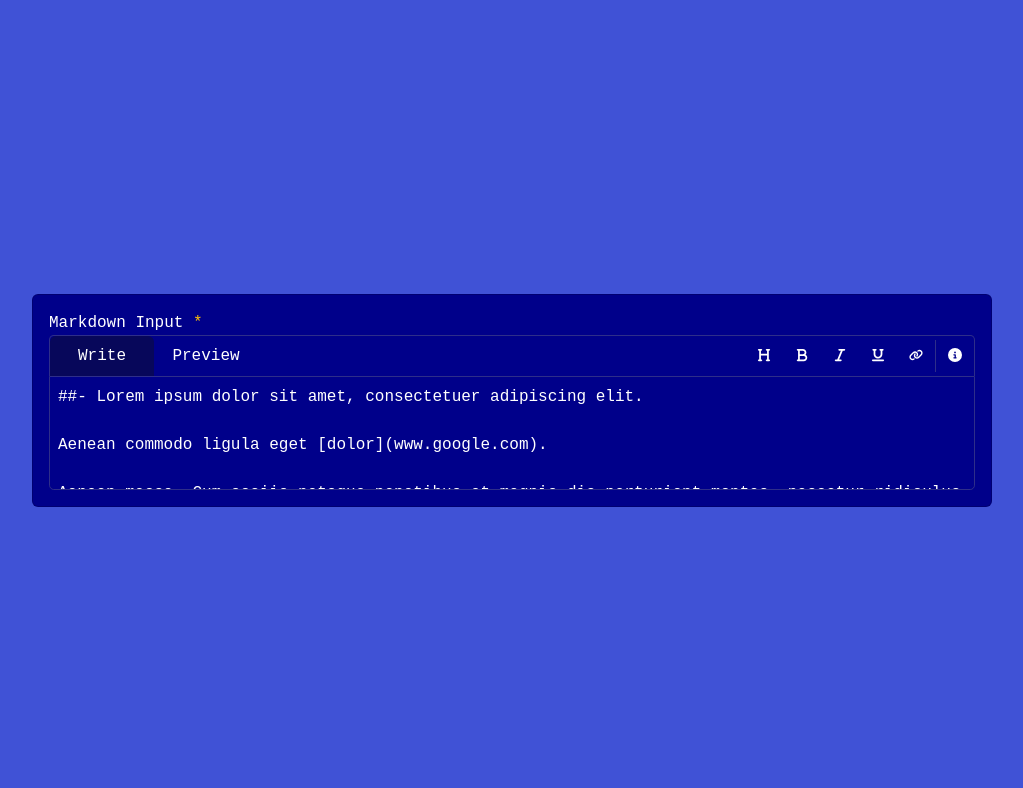
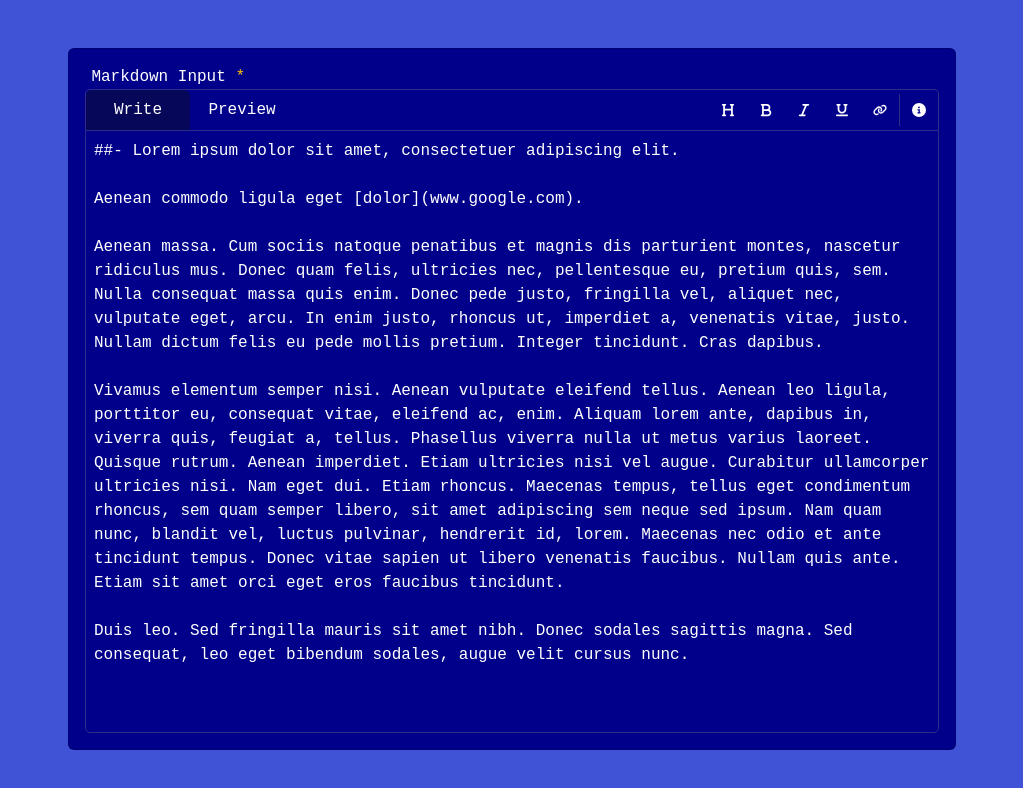
Before and after one commit to KARAM-06Z/markdown-input, a Vue app: page / in a window 1280 px wide. Shown: the top 788 px of the page, without its empty margins (128-1151 px from the left). Built offline with nearby package versions, Linux system fonts and the light colour scheme.

Commit message:
style: card height & scrollbar

```diff
--- a/src/App.vue
+++ b/src/App.vue
@@ -1,6 +1,6 @@
 <template>
   <div class="page">
-    <div class="d-flex justify-content-center align-items-center h-100">
+    <div class="d-flex justify-content-center m-5">
       <card class="w-75">
         <markdown-input label="Markdown Input" placeholder="Markdown Input" required />
       </card>
--- a/src/app.scss
+++ b/src/app.scss
@@ -89,6 +89,7 @@
       border-radius: 0rem 0rem 0.3rem 0.3rem;
       color: #fff;
       width: 100%;
+      height: calc(100vh - 12.3rem);
       padding: 0.5rem;
       resize: none;
       &:focus,
@@ -105,7 +106,8 @@
       color: #fff;
       width: 100%;
       padding: 0.5rem;
-      min-height: 7.1rem;
+      height: calc(100vh - 12.3rem);
+      overflow: auto;
       white-space: pre-wrap;
     }
   }
@@ -170,6 +172,21 @@ hr {
   opacity: 1;
 }
 
+label {
+  margin-left: 0.4rem;
+}
+
+::-webkit-scrollbar {
+  width: 10px;
+  border-radius: 4px;
+  background-color: #161686;
+}
+
+::-webkit-scrollbar-thumb {
+  background: #07075a;
+  border-radius: 3px;
+}
+
 .border-left {
   border-left: 1px solid #2e2e89 !important;
 }
@@ -185,3 +202,7 @@ hr {
 .border-bottom {
   border-bottom: 1px solid #2e2e89 !important;
 }
+
+.mnh-100 {
+  min-height: 100%;
+}
--- a/src/components/markdown-input/index.vue
+++ b/src/components/markdown-input/index.vue
@@ -14,7 +14,7 @@
           <button class="btn tip" aria-label="How to use"><icon icon="circle-info" /></button>
         </div>
       </div>
-      <textarea v-if="activeTab == MarkdownInputActiveTab.Write" v-model="model" ref="textareaRef" :placeholder rows="4"></textarea>
+      <textarea v-if="activeTab == MarkdownInputActiveTab.Write" v-model="model" ref="textareaRef" :placeholder></textarea>
       <div v-else v-html="useMarkdownParse(model)" class="markdown-preview"></div>
     </div>
   </div>
```
